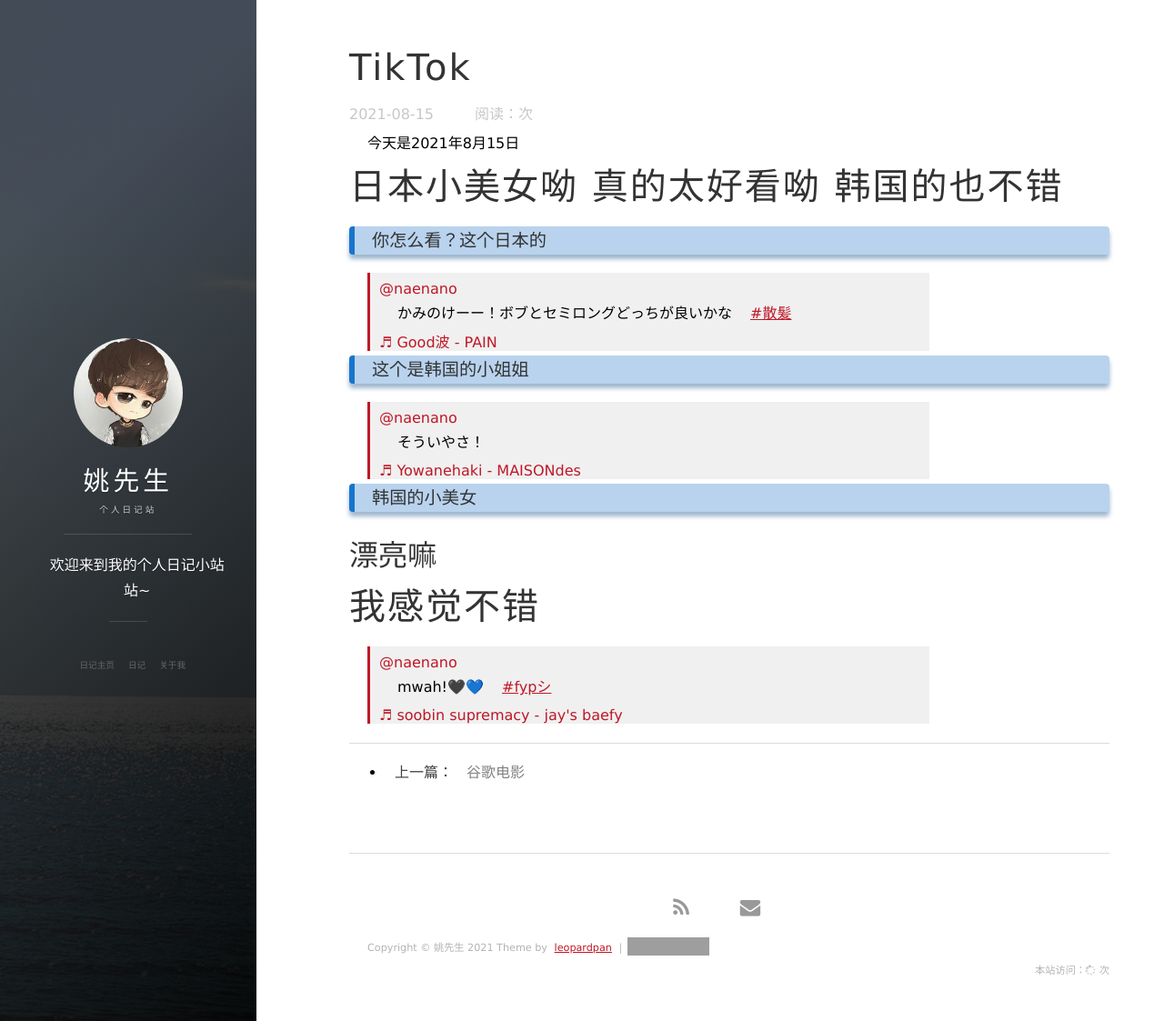
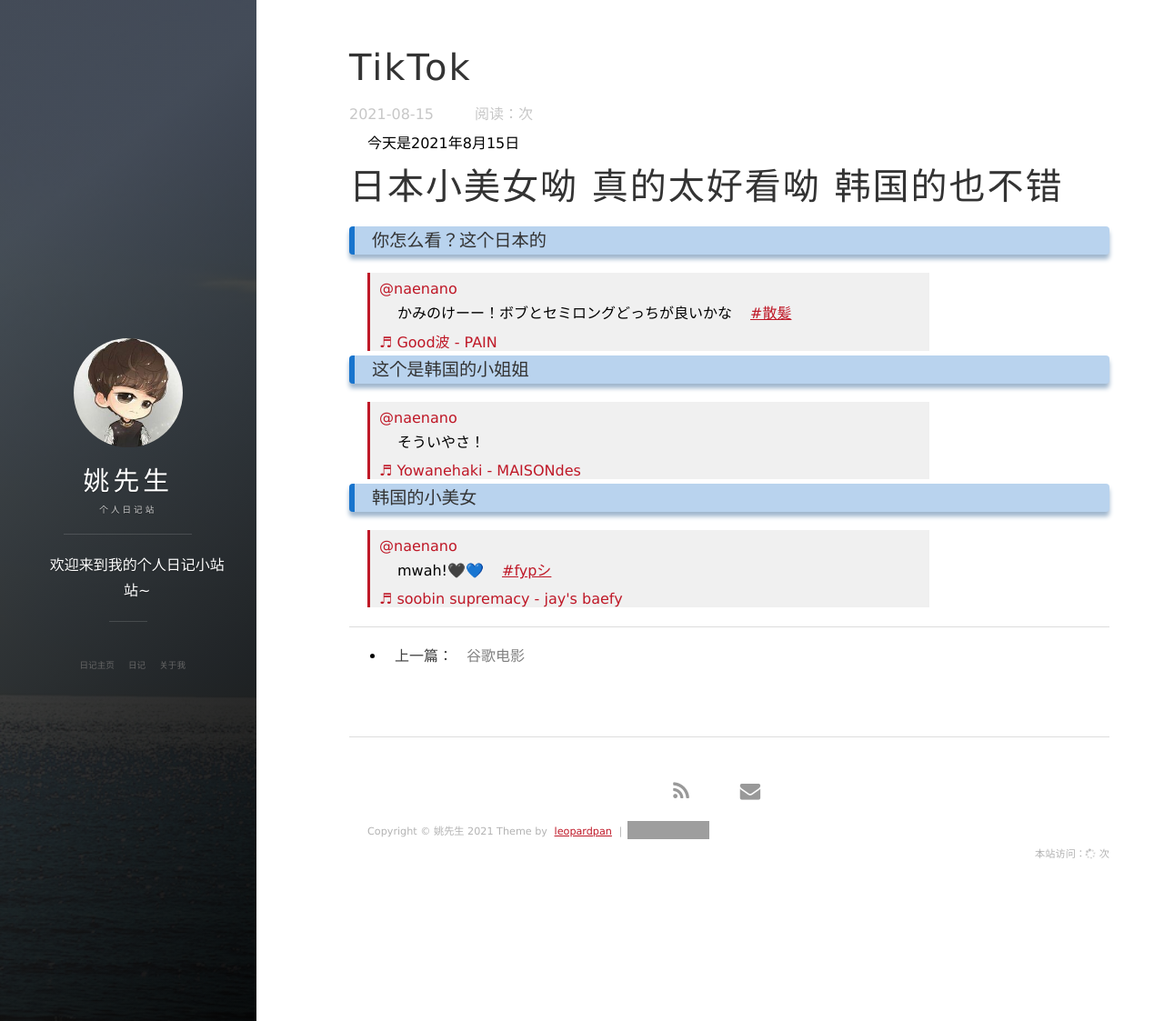
Before and after one commit to Killer-Yao/blog.github.io, a Jekyll site: the page built from _posts/2021-08-15-TikTok.md, in a window 1280 px wide and 1123 px high. Shown: the whole window at 91% size. Built offline with Jekyll 4.4.1, drawn with Linux system fonts in a browser that asks for light colours; nearby versions of some CDN libraries; a script that is not in the unit is left out; comment, search, counter and statistics services are not loaded; grey boxes are pictures that could not be loaded.

Commit message:
Update 2021-08-15-TikTok.md

```diff
--- a/_posts/2021-08-15-TikTok.md
+++ b/_posts/2021-08-15-TikTok.md
@@ -18,6 +18,4 @@ tags:  Jpan美女
 
 ### 韩国的小美女
 
-## 漂亮嘛
-# 我感觉不错
 <blockquote class="tiktok-embed" cite="https://www.tiktok.com/@naenano/video/6995109111939616002" data-video-id="6995109111939616002" style="max-width: 605px;min-width: 325px;" > <section> <a target="_blank" title="@naenano" href="https://www.tiktok.com/@naenano">@naenano</a> <p>mwah!🖤💙　<a title="fypシ" target="_blank" href="https://www.tiktok.com/tag/fyp%E3%82%B7">#fypシ</a></p> <a target="_blank" title="♬ soobin supremacy - jay's baefy" href="https://www.tiktok.com/music/soobin-supremacy-6980237680554609434">♬ soobin supremacy - jay's baefy</a> </section> </blockquote> <script async src="https://www.tiktok.com/embed.js"></script>
```
